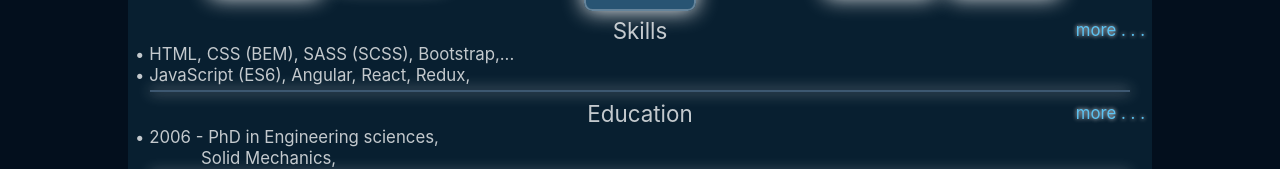
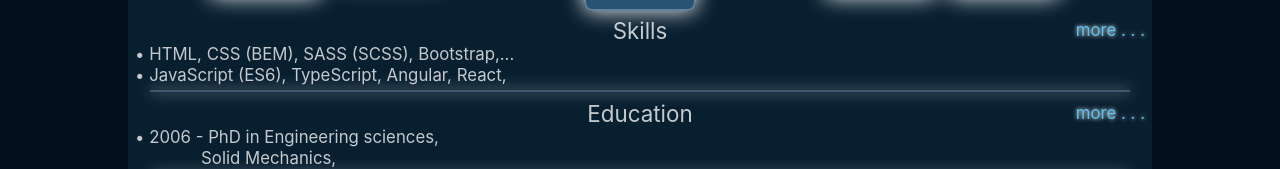
Before and after one commit to Pasha147/CV3, a React (Create React App) app: page / in a window 1280 px wide. Shown: the part 395-564 px from the top of the page. Built offline with nearby package versions, Linux system fonts and the light colour scheme.

Commit message:
Corrected small mistakes

```diff
--- a/src/appdata.js
+++ b/src/appdata.js
@@ -96,8 +96,8 @@ export const mainArts = [
     numberRows: 2,
     text: [
       "•	HTML, CSS (BEM), SASS (SCSS), Bootstrap,... ",
-      "• JavaScript (ES6), Angular, React, Redux, ",
-      "MEAN, MERN, RxJS,... ",
+      "• JavaScript (ES6), TypeScript, Angular, React, ",
+      "Redux, MEAN, MERN, RxJS,... ",
       "• Node JS (Express, ejs, . . .)",
       "•	Git, Gulp, MongoDB, Firebase,",
       "Heroku, Netlyfy,. . . ",
@@ -774,7 +774,7 @@ export const projInfo = [
   {
     //OksanaLawyer
     img: "./img/projects/12.jpg",
-    name: "ReactJS ",
+    name: "Angular",
 
     position1: {
       bottom: "28%",
```
